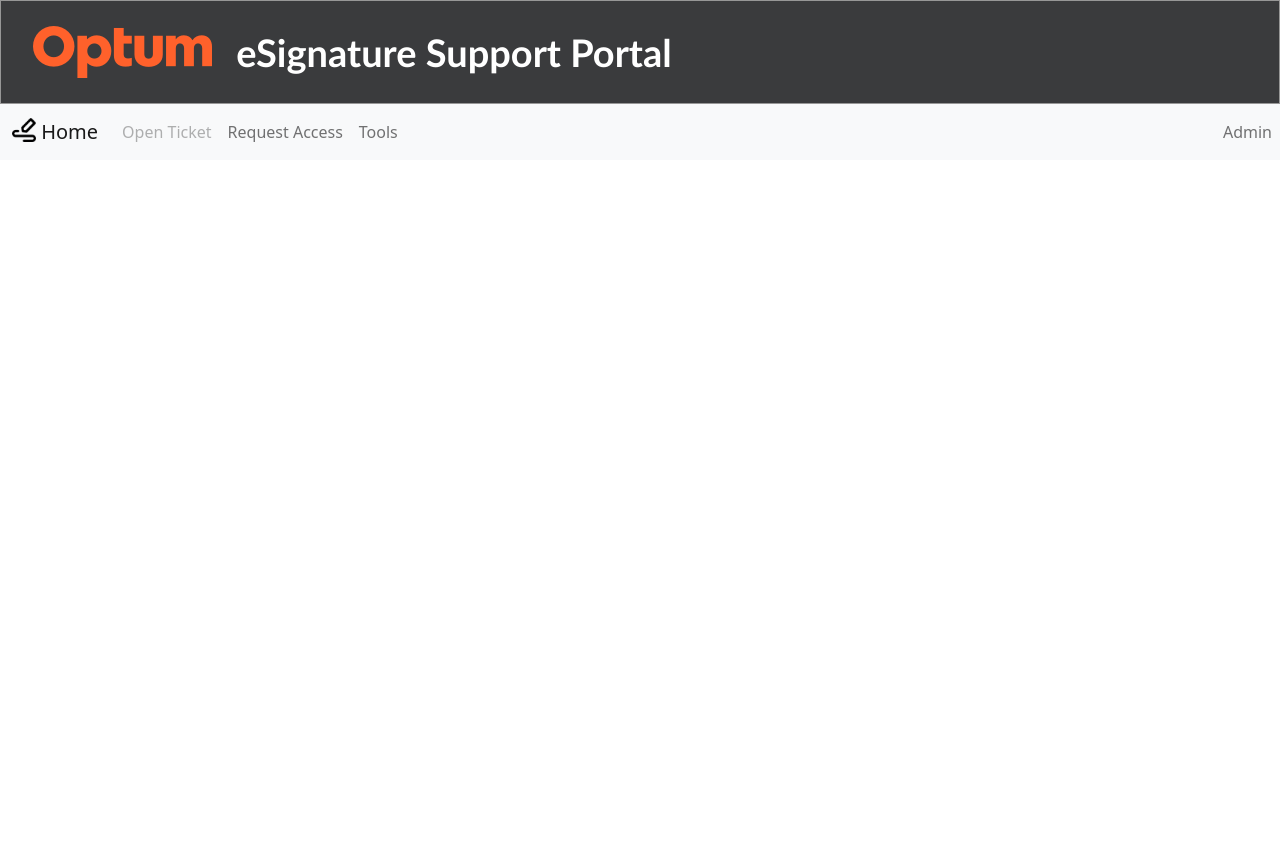
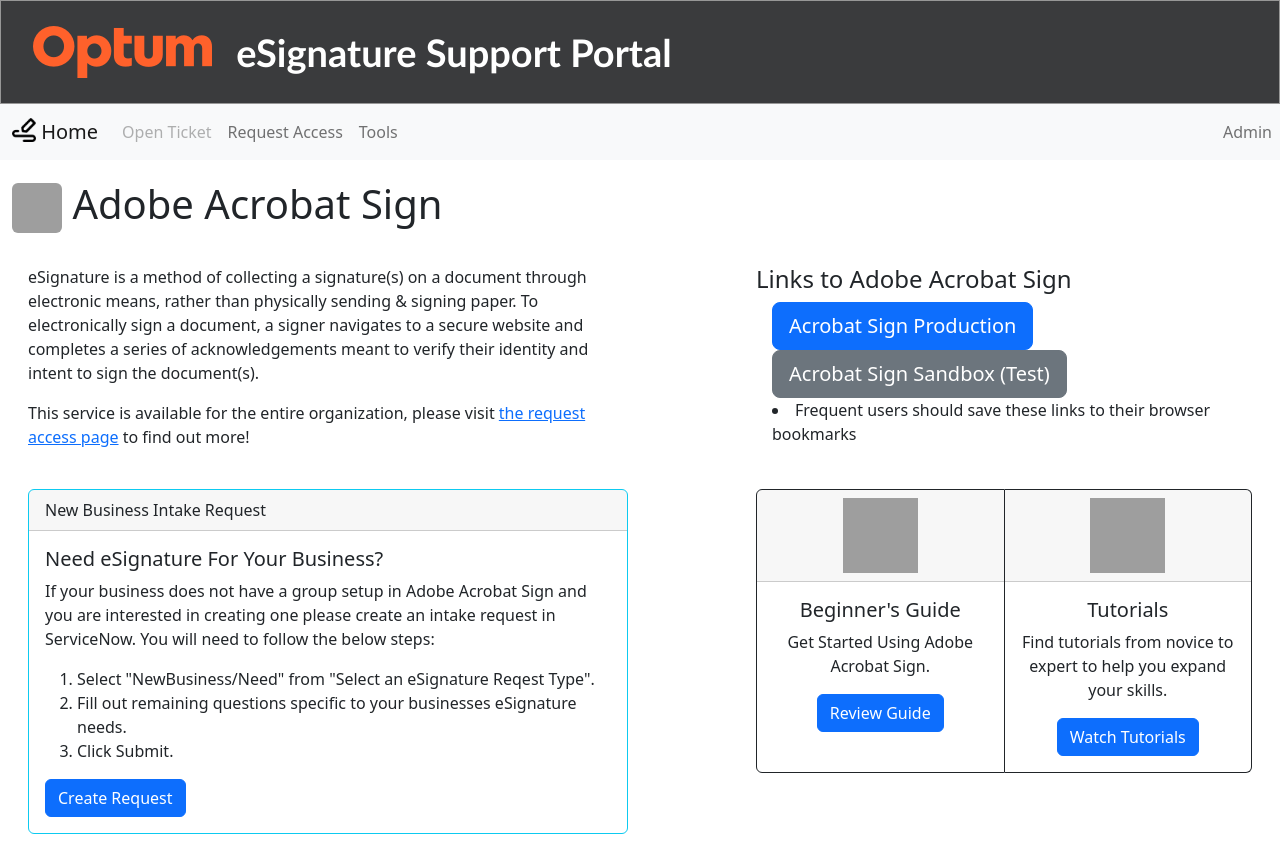
Before and after one commit to mcneece/eSignature-Portal, a Flask app: page / in a window 1280 px wide. Before the commit the page ends 142 px from the top, so only its background shows below. Run offline with Flask 2, Linux system fonts and the light colour scheme; parts of the project's set-up code (start-up, migrations or seed data) failed here and were passed over; grey boxes are pictures that could not be loaded.

Commit message:
Finished the Home Page

```diff
--- a/app/app/templates/client/index.html
+++ b/app/app/templates/client/index.html
@@ -1,4 +1,5 @@
-{% extends 'client/templates/public_template.html' %} <!-- This Jinja syntax extends my html template to this html file  -->
+{% extends 'client/templates/public_template.html' %}
+<!-- This Jinja syntax extends my html template to this html file  -->
 
 <!-- Site Title -->
 {% block title %}eSign Support - Home{% endblock %}
@@ -9,5 +10,76 @@
 {% block nav3 %}<a class="nav-link" href="/find-admin">Tools</a>{% endblock %}
 
 {% block main %}
-
+<div class="container-fluid">
+    <div class="row mb-4">
+        <h1><img src="{{ url_for('static', filename='img/adobe-logo.jpeg') }}" class="rounded" alt="Acrobat Sign Logo"
+                style="width:50px;height:50px;"> Adobe Acrobat Sign</h1>
+    </div>
+    <div class="row px-3 mb-4">
+        <div class="col-6">
+            <p>eSignature is a method of collecting a signature(s) on a document through electronic means, rather than
+                physically sending & signing paper.
+                To electronically sign a document, a signer navigates to a secure website and completes a series of
+                acknowledgements meant to verify their identity and intent to sign the document(s).
+            </p>
+            <p class="mt-1">This service is available for the entire organization, please visit <a
+                    href="request-access">the request access page</a> to find out more!</p>
+        </div>
+        <div class="col offset-sm-1">
+            <h4>Links to Adobe Acrobat Sign</h4>
+            <div class="mx-3">
+                <a href="https://unitedhg.na3.adobesign.com/account/homeJS" target="_blank" class="btn btn-primary btn-lg">Acrobat Sign Production</a>
+                <a href="https://na1.documentssandbox.adobe.com/account/homeJS" target="_blank" class="btn btn-secondary btn-lg">Acrobat Sign Sandbox (Test)</a>
+                <li>Frequent users should save these links to their browser bookmarks</li>
+            </div>
+        </div>
+    </div>
+    <div class="row px-3 mb4">
+        <div class="col-6">
+            <div class="card border-info">
+                <div class="card-header">
+                    New Business Intake Request
+                </div>
+                <div class="card-body">
+                    <h5 class="card-title">Need eSignature For Your Business?</h5>
+                    <p class="card-text">If your business does not have a group setup in Adobe Acrobat Sign and you are
+                        interested in creating one please create an intake request in ServiceNow. You will need to
+                        follow the below steps:</p>
+                    <ol>
+                        <li>Select "NewBusiness/Need" from "Select an eSignature Reqest Type".</li>
+                        <li>Fill out remaining questions specific to your businesses eSignature needs.</li>
+                        <li>Click Submit.</li>
+                    </ol>
+                    <a target="_blank"
+                        href="https://optum.service-now.com/euts_intake?id=euts_sc_cat_item_form&sys_id=bba6b983db0abf4098e940ceaa961975&sysparm_category=f83bba03db83ff40a937ee82ca961905"
+                        class="btn btn-primary">Create Request</a>
+                </div>
+            </div>
+        </div>
+        <div class="col offset-sm-1">
+            <div class="card-group">
+                <div class="card border-dark text-center">
+                    <div class="card-header"><img src="{{ url_for('static', filename='img/file.svg') }}"
+                            alt="file image" style="width:75px;height:75px;"></div>
+                    <div class="card-body">
+                        <h5 class="card-title">Beginner's Guide</h5>
+                        <p class="card-text">Get Started Using Adobe Acrobat Sign.</p>
+                        <a target="_blank" href="https://helpx.adobe.com/sign/using/get-started-guide.html"
+                            class="btn btn-primary">Review Guide</a>
+                    </div>
+                </div>
+                <div class="card border-dark text-center">
+                    <div class="card-header"><img src="{{ url_for('static', filename='img/grad-cap.svg') }}"
+                            alt="graduation cap image" style="width:75px;height:75px;"></div>
+                    <div class="card-body">
+                        <h5 class="card-title">Tutorials</h5>
+                        <p class="card-text">Find tutorials from novice to expert to help you expand your skills.</p>
+                        <a target="_blank" href="https://helpx.adobe.com/sign/tutorials.html"
+                            class="btn btn-primary">Watch Tutorials</a>
+                    </div>
+                </div>
+            </div>
+        </div>
+    </div>
+</div>
 {% endblock %}
```
